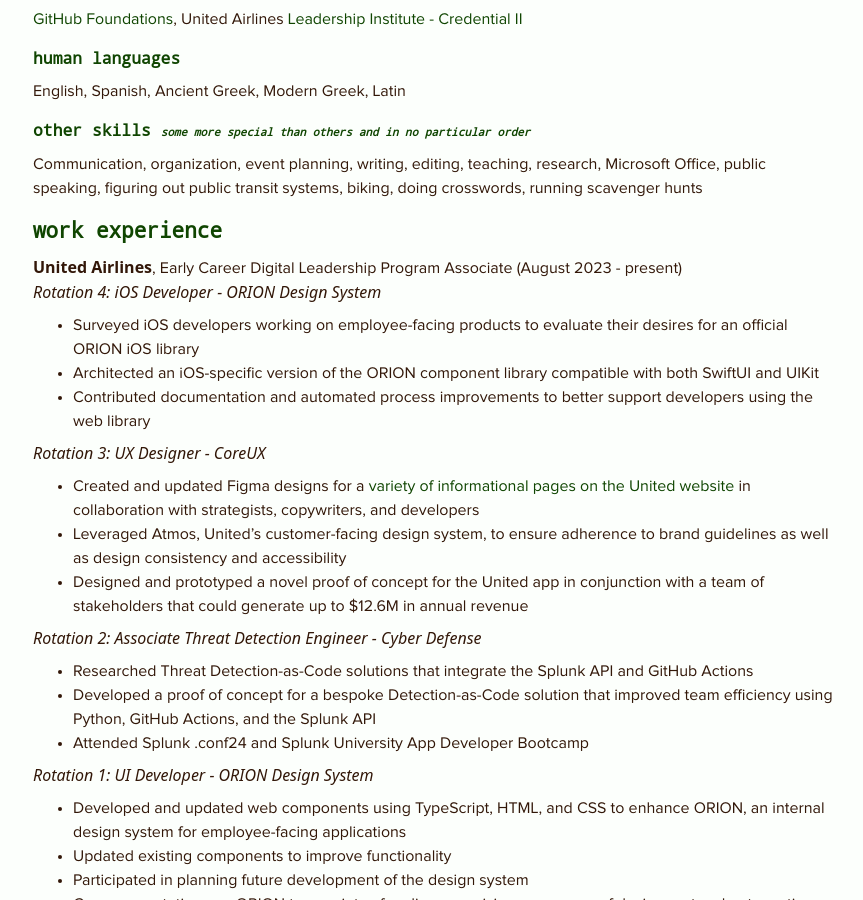
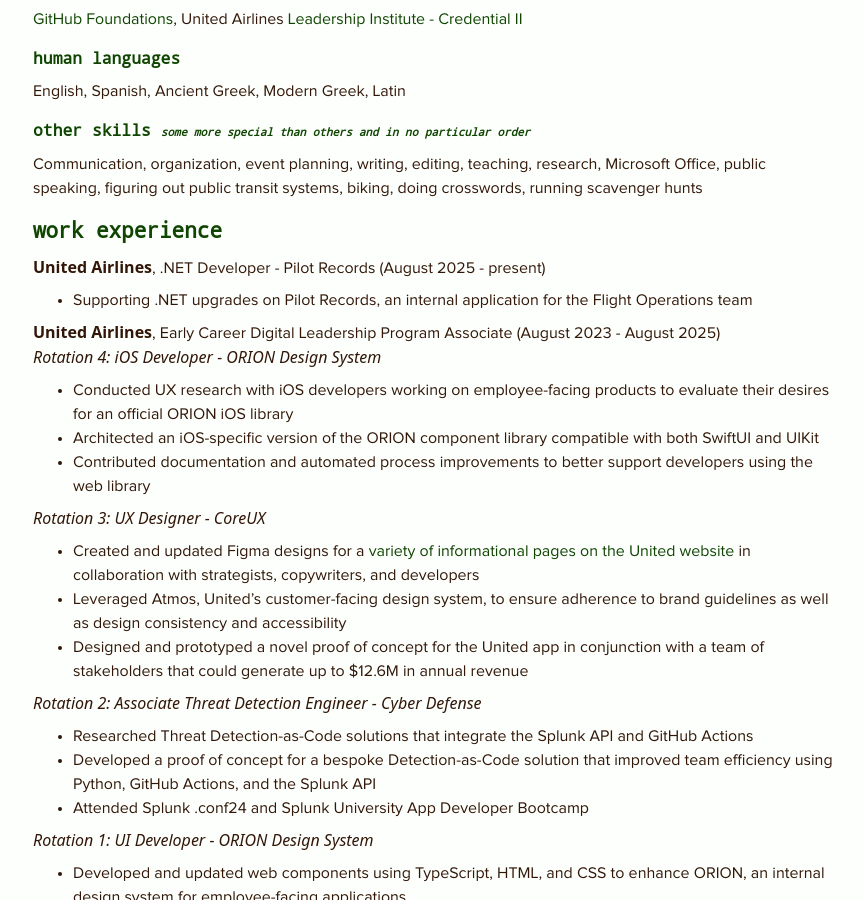
Before and after one commit to gabigarc03/gabigarc03.github.io, a Jekyll site: the page built from _pages/resume.md, in a window 1280 px wide and 900 px high, scrolled down 388 px. Shown: the whole window, without its empty margins (63-926 px from the left). Built offline with Jekyll 4.4.1, drawn with Linux system fonts in a browser that asks for light colours; some web fonts are replaced.

Commit message:
new jorb!

```diff
--- a/_pages/resume.md
+++ b/_pages/resume.md
@@ -25,9 +25,13 @@
 
 ## work experience
 
-**United Airlines**, Early Career Digital Leadership Program Associate (August 2023 - present) \
+**United Airlines**, .NET Developer - Pilot Records (August 2025 - present)
+- Supporting .NET upgrades on Pilot Records, an internal application for the Flight Operations team
+
+
+**United Airlines**, Early Career Digital Leadership Program Associate (August 2023 - August 2025)\
 *Rotation 4: iOS Developer - ORION Design System*
-- Surveyed iOS developers working on employee-facing products to evaluate their desires for an official ORION iOS library
+- Conducted UX research with iOS developers working on employee-facing products to evaluate their desires for an official ORION iOS library
 - Architected an iOS-specific version of the ORION component library compatible with both SwiftUI and UIKit
 - Contributed documentation and automated process improvements to better support developers using the web library
 
```
Also changed, not shown: _pages/about.md (+2 -2 lines).
